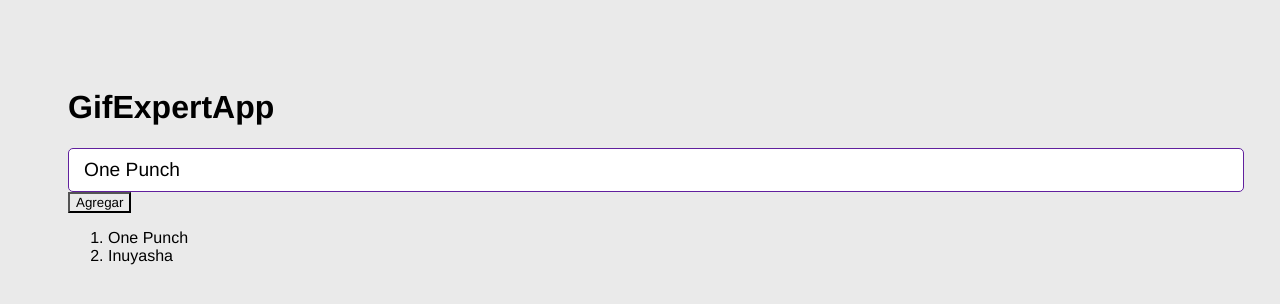
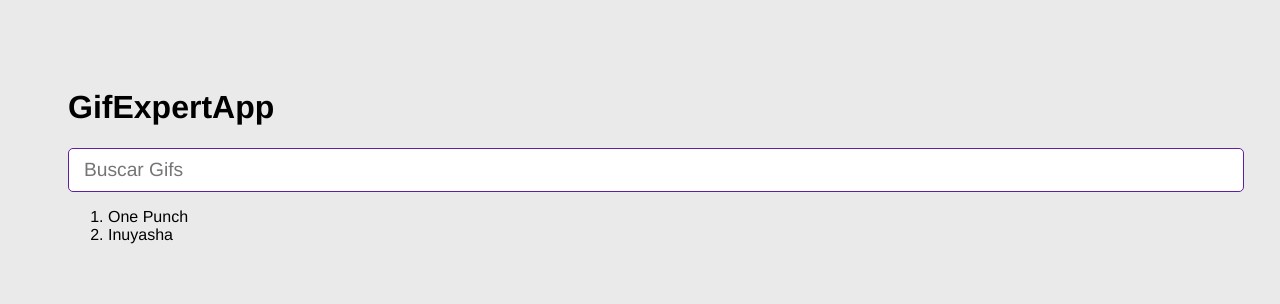
Before and after one commit to Carolinava21/GifExpertApp, a React (Vite) app: page / in a window 1280 px wide. Shown: the top 304 px of the page. Built offline with nearby package versions, Linux system fonts and the light colour scheme.

Commit message:
addCategories

```diff
--- a/src/GifExpertApp.jsx
+++ b/src/GifExpertApp.jsx
@@ -2,9 +2,12 @@
 import { AddCategory } from "./components/AddCategories";
 export const GifExpertApp = () => {
 
-    const [ categories, setCategories] = useState([ 'One Punch', 'Inuyasha' ]);
-    const onAddCategory = () => {
-        setCategories([ ...categories, 'Naruto']);
+    const [ categories, setCategories] = useState(['One Punch', 'Inuyasha' ]);
+    const onAddCategory = (newCategory) => {
+
+        if(categories.includes(newCategory) )return;
+
+        setCategories([ newCategory, ...categories]);
         //setCategories(cat => [...cat, 'Naruto'])
 
     }
@@ -14,13 +17,17 @@
             {/*titulo*/}
                 <h1>GifExpertApp</h1>
             {/* Input*/}
-            <AddCategory/>
+            <AddCategory
+                //setCategories={setCategories}
+                onNewCategory ={(value) => onAddCategory(value)}
+
+            />
 
             {/* Listado de gif*/}
-            <button onClick={onAddCategory}>Agregar</button>
+
             <ol>
                 {
-                categories.map( category => {
+                categories.map(( category ) => {
                     return <li key={ category } >{category}</li>
 
                 }) }
--- a/src/components/AddCategories.jsx
+++ b/src/components/AddCategories.jsx
@@ -1,25 +1,28 @@
 import { useState } from 'react'
 
-export const AddCategory =() =>{
+export const AddCategory =({onNewCategory}) => {
 
-    const [inputValue, setinputValue] = useState('One Punch ')
+    const [inputValue, setinputValue] = useState('');
+
     const onInputChange = ({target}) => {
-          setinputValue(target.value)
-
+          setinputValue(target.value);
     }
     const onSubmit=(event) =>{
         event.preventDefault();
-        console.log(inputValue)
+        if(inputValue.trim().length <= 1) return;
 
+       // setCategories(categories => [inputValue, ...categories]) ;
+       onNewCategory(inputValue.trim());
+        setinputValue('');
     }
 
     return(
-        <form onSubmit={ (event) => onSubmit(event)}>
+        <form onSubmit={onSubmit}>
         <input
-        type= 'text'
-        placeholder= 'BuscarGifs'
-        value={inputValue}
-        onChange={ onInputChange }
+            type= 'text'
+            placeholder= 'Buscar Gifs'
+            value={inputValue}
+            onChange={ onInputChange }
         />
         </form>
 
```
